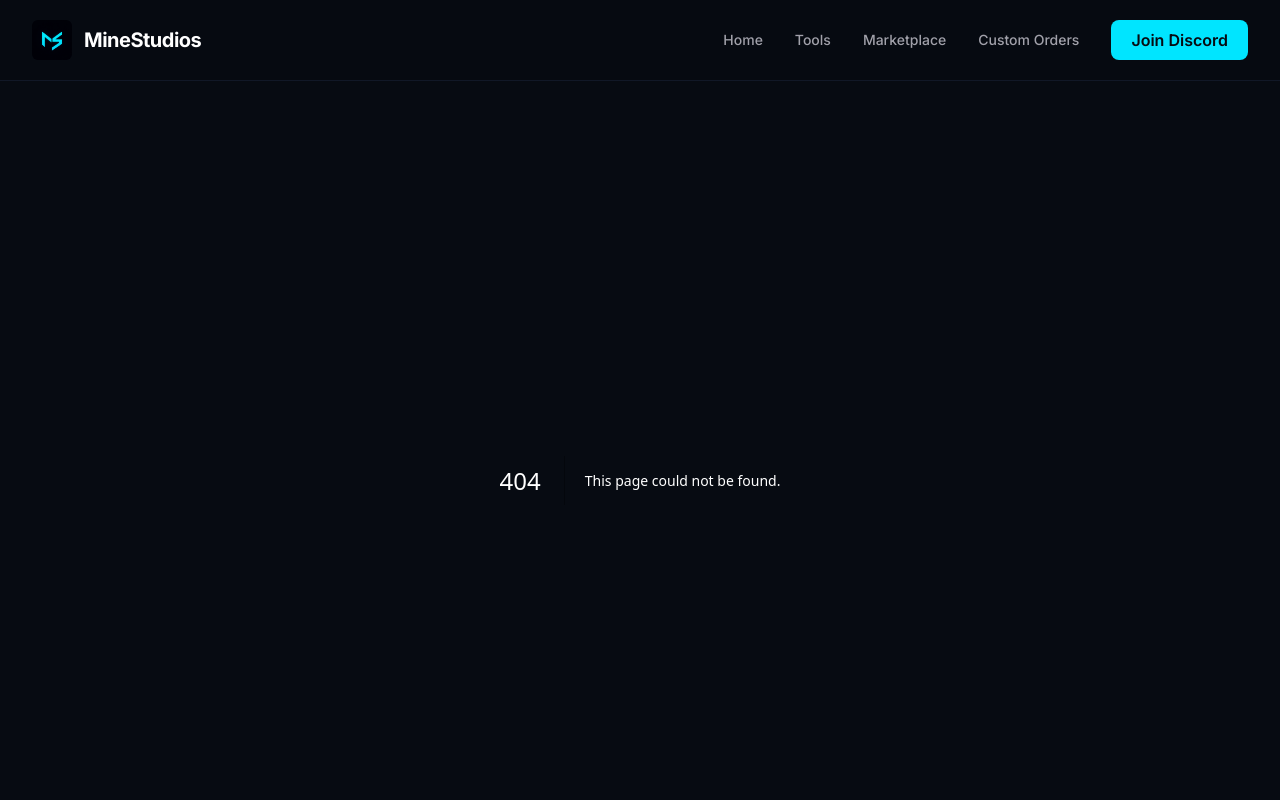
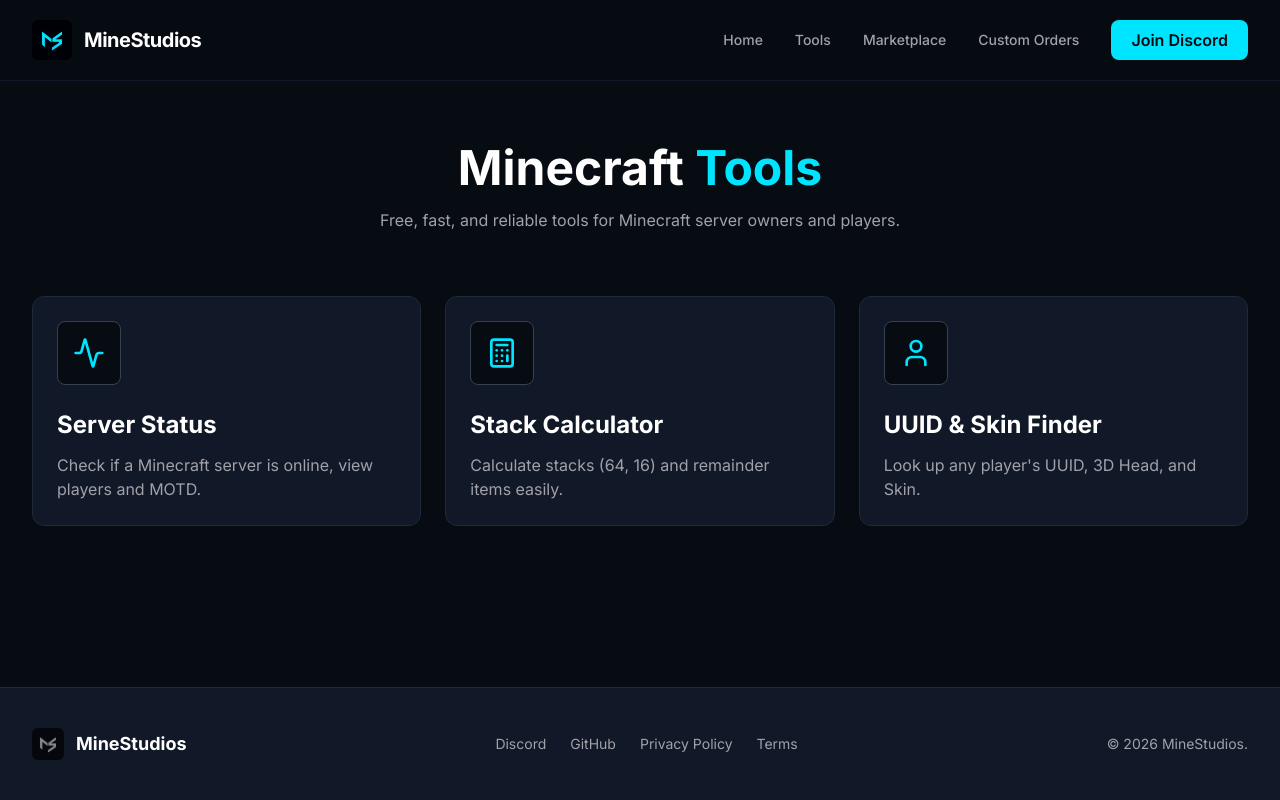
Before and after one commit to NotThatAnik/minestudios, a Next.js app: page /tools in a window 1280 px wide. Before the commit this address had no page. Shown: the top 800 px of the page. Built offline with nearby package versions, Linux system fonts and the light colour scheme.

Commit message:
Add files via upload

```diff
--- /dev/null
+++ b/src/app/tools/page.tsx
@@ -0,0 +1,31 @@
+import Link from "next/link";
+import { Activity, Calculator, User } from "lucide-react";
+
+export default function ToolsPage() {
+  const tools = [
+    { title: "Server Status", desc: "Check if a Minecraft server is online, view players and MOTD.", icon: <Activity className="w-8 h-8 text-primary" />, href: "/tools/server-status" },
+    { title: "Stack Calculator", desc: "Calculate stacks (64, 16) and remainder items easily.", icon: <Calculator className="w-8 h-8 text-primary" />, href: "/tools/stack-calculator" },
+    { title: "UUID & Skin Finder", desc: "Look up any player's UUID, 3D Head, and Skin.", icon: <User className="w-8 h-8 text-primary" />, href: "/tools/uuid-finder" },
+  ];
+
+  return (
+    <div className="max-w-7xl mx-auto px-4 py-16 sm:px-6 lg:px-8">
+      <div className="text-center mb-16">
+        <h1 className="text-4xl md:text-5xl font-bold mb-4">Minecraft <span className="text-primary">Tools</span></h1>
+        <p className="text-muted max-w-2xl mx-auto">Free, fast, and reliable tools for Minecraft server owners and players.</p>
+      </div>
+
+      <div className="grid grid-cols-1 md:grid-cols-2 lg:grid-cols-3 gap-6">
+        {tools.map((tool, idx) => (
+          <Link href={tool.href} key={idx} className="group bg-surface border border-gray-800 p-6 rounded-xl hover:border-primary/50 transition-all hover:-translate-y-1 block">
+            <div className="bg-background border border-gray-700 w-16 h-16 rounded-lg flex items-center justify-center mb-6 group-hover:scale-110 transition-transform">
+              {tool.icon}
+            </div>
+            <h3 className="text-2xl font-bold mb-3 group-hover:text-primary transition-colors">{tool.title}</h3>
+            <p className="text-muted">{tool.desc}</p>
+          </Link>
+        ))}
+      </div>
+    </div>
+  );
+}
```
